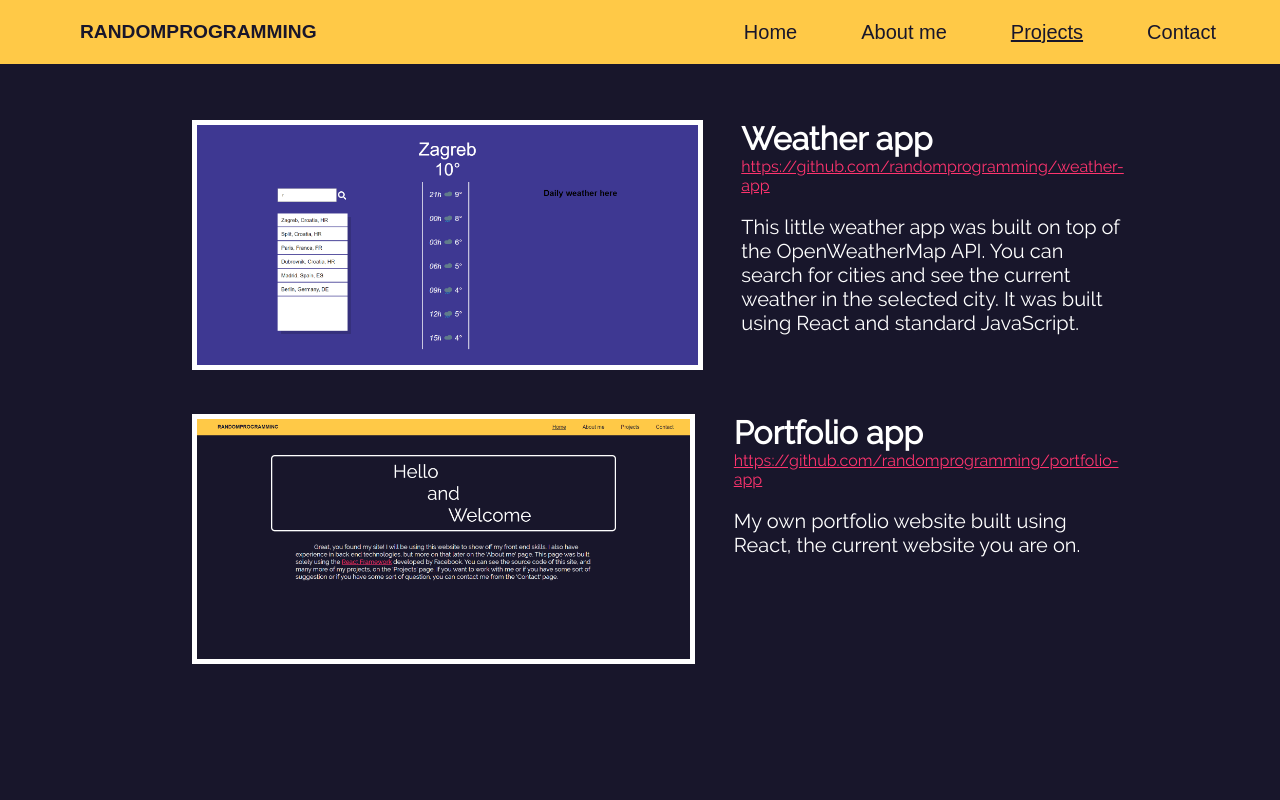
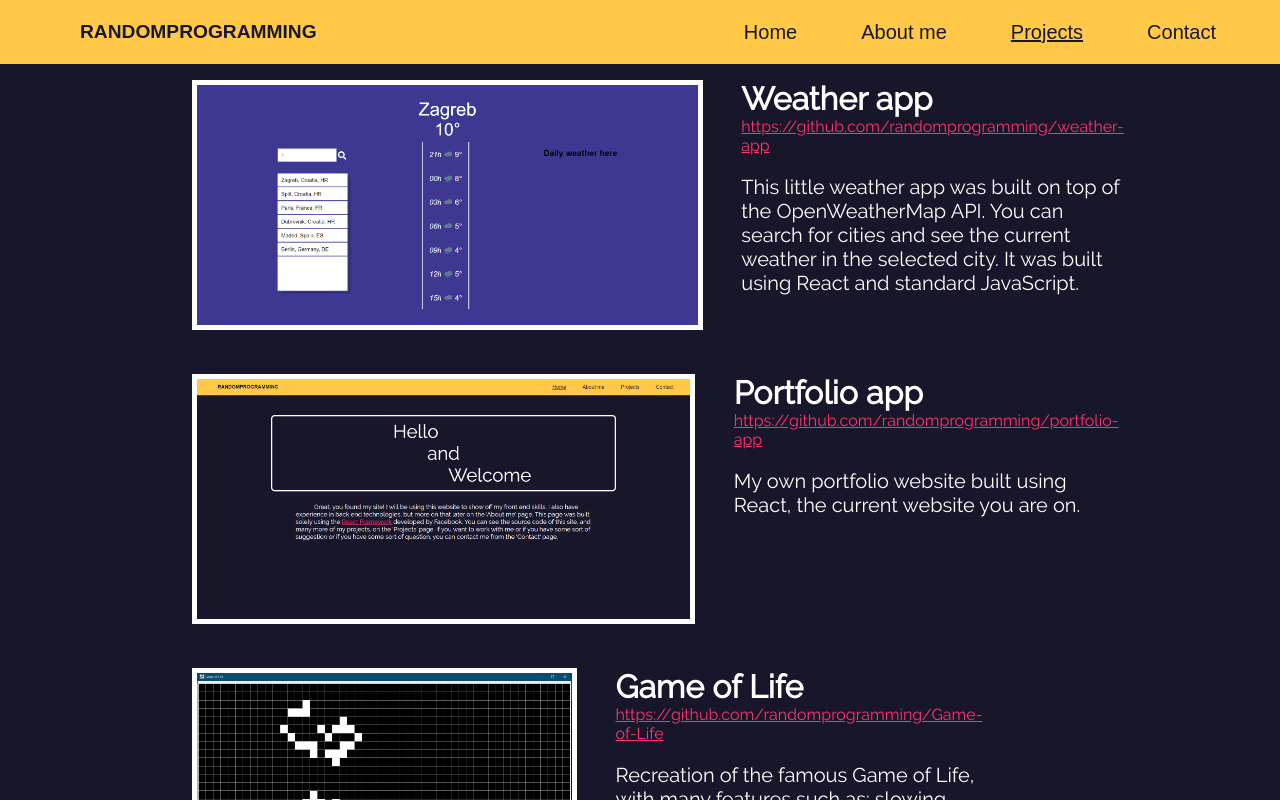
Before and after one commit to randomprogramming/portfolio-app, a React (Create React App) app: page /projects in a window 1280 px wide. Shown: the top 800 px of the page. Built offline with nearby package versions, Linux system fonts and the light colour scheme.

Commit message:
added another project to projects, also aligned the image to be centered

```diff
--- a/src/components/Project.js
+++ b/src/components/Project.js
@@ -7,7 +7,9 @@ export default class Project extends Component {
 		const { name, description, link, image } = this.props;
 		return (
 			<div className="project-container">
-				<img src={image} alt="project" className="image-container" />
+				<div className="image-container">
+					<img src={image} alt="project" className="image" />
+				</div>
 				<div className="text-container">
 					<div className="project-title-link">
 						<h1 className="project-title">{name}</h1>
--- a/src/css/Project.css
+++ b/src/css/Project.css
@@ -4,17 +4,25 @@
 }
 
 .project-container {
-	display: inline-flex;
+	display: flex;
+	flex-direction: row;
 	margin-top: 5vh;
+	width: 100%;
 }
 
-.image-container {
-	height: 15rem;
+.image {
+	max-height: 15rem;
 	border: solid 5px;
 	margin-right: 3vw;
 }
+.image-container {
+	flex: 1;
+	justify-content: center;
+	text-align: center;
+}
 
 .text-container {
+	flex: 1;
 	display: flex;
 	flex-direction: column;
 }
--- a/src/css/Projects.css
+++ b/src/css/Projects.css
@@ -1,3 +1,3 @@
 .projects-main-container {
-	margin: 10vh 20vw 0vh 15vw;
+	margin: 10vh 25vw 5vh 15vw;
 }
--- a/src/views/Projects.js
+++ b/src/views/Projects.js
@@ -4,6 +4,8 @@ import "../css/Projects.css";
 import Project from "../components/Project";
 import WeatherApp from "../images/projects/weather-app.png";
 import PortfolioApp from "../images/projects/portfolio-app.png";
+import Test from "../images/projects/test.png";
+import GOL from "../images/projects/game-of-life.png";
 
 export default class Projects extends Component {
 	render() {
@@ -41,4 +43,12 @@ const listOfProjects = [
 		link: "https://github.com/randomprogramming/portfolio-app",
 		image: PortfolioApp,
 	},
+	{
+		name: "Game of Life",
+		description:
+			"Recreation of the famous Game of Life, with many features such as: slowing down or speeding up the game, " +
+			"pausing the game, adding as many tiles as you'd like and more. ",
+		link: "https://github.com/randomprogramming/Game-of-Life",
+		image: GOL,
+	},
 ];
```
Also changed, not shown: src/images/projects/game-of-life.png (added), src/images/projects/test.png (added).
